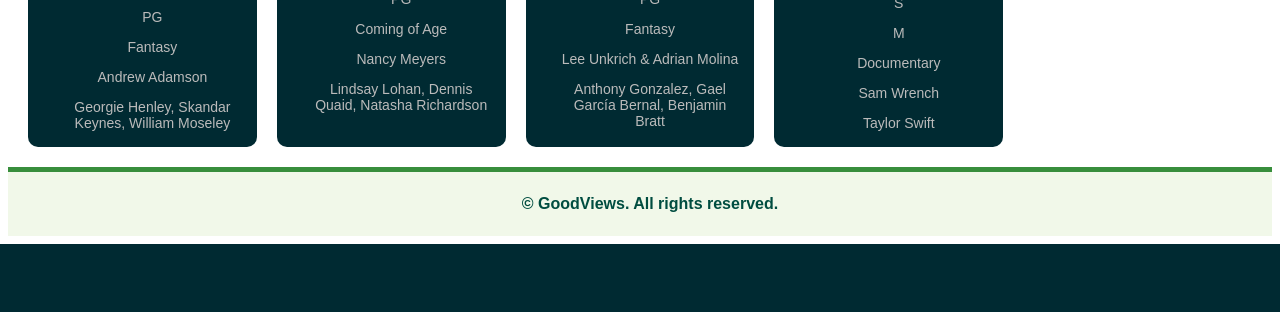
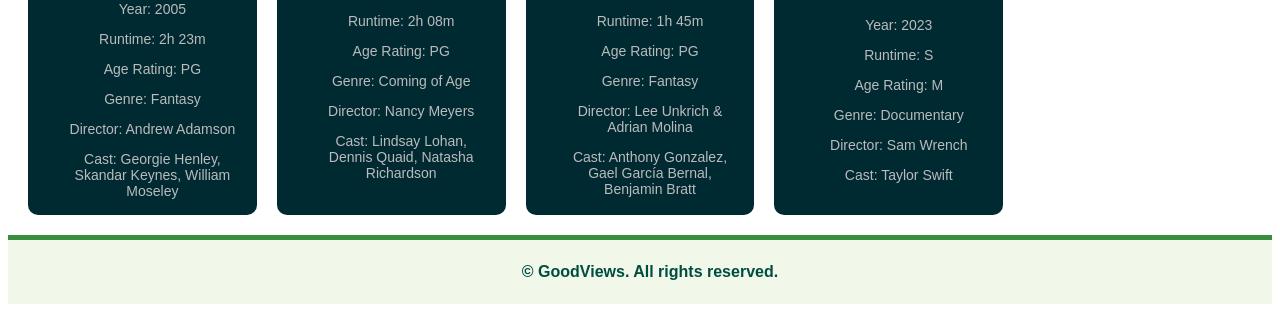
Before and after one commit to 20425JHC/codespaces-blank, a Django app: page /films/ in a window 1280 px wide. Shown: the part 4995-5307 px from the top of the page. Before the commit the page ends 5239 px from the top, so only its background shows below. Run offline with Django 5.2, Linux system fonts and the light colour scheme; data comes from the database, SQL or seed files in the repository.

Commit message:
modified:   goodviews/films.csv 	modified:   goodviews/media/__pycache__/views.cpython-312.pyc 	modified:   goodviews/media/templates/films.html 	modified:   goodviews/media/templates/tv_shows.html 	modified:   goodviews/media/views.py

```diff
--- a/goodviews/films.csv
+++ b/goodviews/films.csv
@@ -22,4 +22,4 @@ id,films,description,poster,trailer,year_of_release,runtime,age_ratingID,genreID
 21,"Narnia: The Lion, The Witch and the Wardrobe",Four siblings step through a magic wardrobe into a magical land frozen in eternal winter by a White Witch.,https://m.media-amazon.com/images/M/MV5BMTc0NTUwMTU5OV5BMl5BanBnXkFtZTcwNjAwNzQzMw@@._V1_.jpg,https://www.youtube.com/embed/usEkWtuNn-w?si=ZW_hdJOOb12V0PjG,2005,2h 23m,2,1,Andrew Adamson,"Georgie Henley, Skandar Keynes, William Moseley"
 22,The Parent Trap,Identical twins separated at birth meet at summer camp and scheme to get their divorced parents back together.,https://m.media-amazon.com/images/M/MV5BNTRkYmY3Y2QtMGM2Ny00MTNmLTk4NjYtNjMwNTNmMGY5ZDllXkEyXkFqcGc@._V1_FMjpg_UX1000_.jpg,https://www.youtube.com/embed/PMAhVpgzmRU?si=EVCLrOR6_4WrRYc4,1998,2h 08m,2,3,Nancy Meyers,"Lindsay Lohan, Dennis Quaid, Natasha Richardson"
 23,Coco,An aspiring young musician enters the vibrant Land of the Dead to discover the secret behind his family's ancestral ban on music.,https://lumiere-a.akamaihd.net/v1/images/p_coco_19736_fd5fa537.jpeg,https://www.youtube.com/embed/xlnPHQ3TLX8?si=qZVyyYBtaYOOTGK-,2017,1h 45m,2,1,Lee Unkrich & Adrian Molina,"Anthony Gonzalez, Gael García Bernal, Benjamin Bratt"
-24,Taylor Swift: Eras Tour (Taylor's Version),"A concert film capturing Taylor Swift's career-spanning stadium tour, featuring cinematic performances of her biggest hits.",https://lumiere-a.akamaihd.net/v1/images/a9c92c62ef6e1b743132f2e00a41a8a3_2764x4096_8a3850d6.jpeg,https://www.youtube.com/embed/5UBl0rLEl0w?si=Er1wL5PEENpASr8_,2023,S,3,9,Sam Wrench,Taylor Swift
+24,Taylor Swift: Eras Tour (Taylor's Version),"A concert film capturing Taylor Swift's career-spanning stadium tour, featuring cinematic performances of her biggest hits.",https://lumiere-a.akamaihd.net/v1/images/a9c92c62ef6e1b743132f2e00a41a8a3_2764x4096_8a3850d6.jpeg,https://www.youtube.com/embed/5UBl0rLEl0w?si=Er1wL5PEENpASr8_,2023,3h,3,9,Sam Wrench,Taylor Swift
--- a/goodviews/media/templates/films.html
+++ b/goodviews/media/templates/films.html
@@ -7,19 +7,35 @@
 <div class="dropdown">
   <button class="dropbtn">Genres</button>
   <div class="dropdown-content">
-    <button class="btn" onclick="filterGenre('Fantasy')">Fantasy</button>
-    <button class="btn" onclick="filterGenre('Contemporary')">Contemporary</button>
-    <button class="btn" onclick="filterGenre('Coming_of_Age')">Coming of Age</button>
-    <button class="btn" onclick="filterGenre('Romance')">Romance</button>
-    <button class="btn" onclick="filterGenre('Action')">Action</button>
-    <button class="btn" onclick="filterGenre('Drama')">Drama</button>
-    <button class="btn" onclick="filterGenre('Historical')">Historical</button>
-    <button class="btn" onclick="filterGenre('Science_Fiction')">Science Fiction</button>
-    <button class="btn" onclick="filterGenre('Documentary')">Documentary</button>
-    <button class="btn" onclick="filterGenre('Dystopian')">Dystopian</button>
-    <button class="btn" onclick="filterGenre('Comedy')">Comedy</button>
+    <a href="{% url 'films' %}" class="btn">All Genres</a>
+    <a href="?genre=Fantasy" class="btn">Fantasy</a>
+    <a href="?genre=Contemporary" class="btn">Contemporary</a>
+    <a href="?genre=Coming of Age" class="btn">Coming of Age</a>
+    <a href="?genre=Romance" class="btn">Romance</a>
+    <a href="?genre=Action" class="btn">Action</a>
+    <a href="?genre=Drama" class="btn">Drama</a>
+    <a href="?genre=Historical" class="btn">Historical</a>
+    <a href="?genre=Science Fiction" class="btn">Science Fiction</a>
+    <a href="?genre=Documentary" class="btn">Documentary</a>
+    <a href="?genre=Dystopian" class="btn">Dystopian</a>
+    <a href="?genre=Comedy" class="btn">Comedy</a>
   </div>
 </div>
+
+<div class="dropdown">
+  <button class="dropbtn">Age Rating</button>
+  <div class="dropdown-content">
+    <a href="{%url 'films' %}" class="btn">All Ages</a>
+    <a href="?age_rating=G" class="btn">G</a>
+    <a href="?age_rating=PG" class="btn">PG</a>
+    <a href="?age_rating=M" class="btn">M</a>
+    <a href="?age_rating=PG 13" class="btn">PG 13</a>
+    <a href="?age_rating=13+" class="btn">13+</a>
+    <a href="?age_rating=16+" class="btn">16+</a>
+    <a href="?age_rating=18+" class="btn">18+</a>
+  </div>
+</div>
+
 
 <div id="container" class="grid">
 
@@ -39,21 +55,20 @@
         referrerpolicy="strict-origin-when-cross-origin"
         allowfullscreen>
         </iframe>
-      <p>{{ x.year_of_release }}</p>
-      <p>{{ x.runtime }}</p>
-      <p>{{ x.age_rating }}</p>
-      <p>{{ x.genre }}</p>
-      <p>{{ x.director }}</p>
-      <p>{{ x.actors }}</p>
+      <p>Year: {{ x.year_of_release }}</p>
+      <p>Runtime: {{ x.runtime }}</p>
+      <p>Age Rating: {{ x.age_rating }}</p>
+      <p>Genre: {{ x.genre }}</p>
+      <p>Director: {{ x.director }}</p>
+      <p>Cast: {{ x.actors }}</p>
     </div>
   </div>
+{% empty %}
+  <p>No films found.</p>
 {% endfor %}
-
 
 
 </div>
 
 
-
-
 {% endblock %}
--- a/goodviews/media/views.py
+++ b/goodviews/media/views.py
@@ -11,18 +11,38 @@ def goodviews(request):
 
 #films page
 def films(request):
-    all_films = FilmsModel.objects.all()
+    selected_genre = request.GET.get('genre')
+    selected_age_rating = request.GET.get('age_rating')
+
+    if selected_genre:
+        #filter films using foreign key in genre
+        all_films = FilmsModel.objects.filter(genre__genre__iexact=selected_genre)
+    if selected_age_rating:
+        all_films = FilmsModel.objects.filter(age_rating__age_rating__iexact=selected_age_rating)
+    else:
+        all_films = FilmsModel.objects.all()
+
     context = {
         'films': all_films,
+        'selected_genre': selected_genre,
+        'selected_age_rating': selected_age_rating,
     }
     return render(request, 'films.html', context)
 
 #tv shows page
 def tv_shows(request):
-    all_tv_shows = TVShowsModel.objects.all()
+    selected_genre = request.GET.get('genre')
+
+    if selected_genre:
+            #filter shows using foreign key in genre
+        all_tv_shows = TVShowsModel.objects.filter(genre__genre__iexact=selected_genre)
+    else:
+        all_tv_shows = TVShowsModel.objects.all()
+
     context = {
         'tv_shows': all_tv_shows,
-    }
+        'selected_genre': selected_genre,
+        }
     return render(request, 'tv_shows.html', context)
 
 #sign up page:
```
Also changed, not shown: goodviews/media/templates/tv_shows.html (+20 -0 lines).
